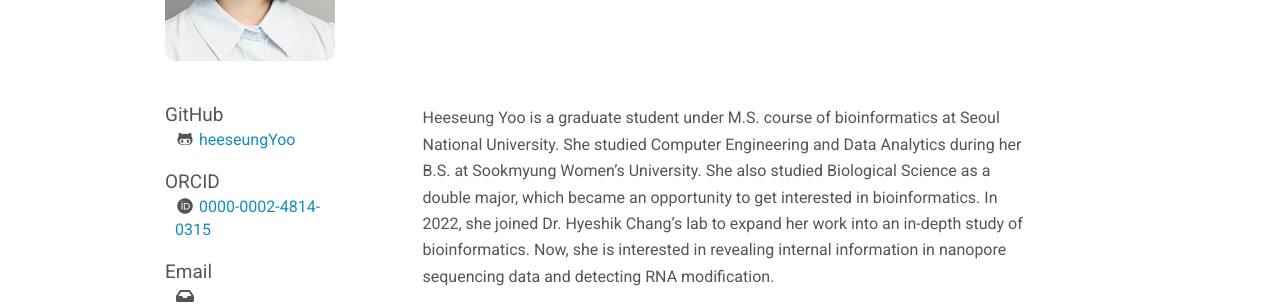
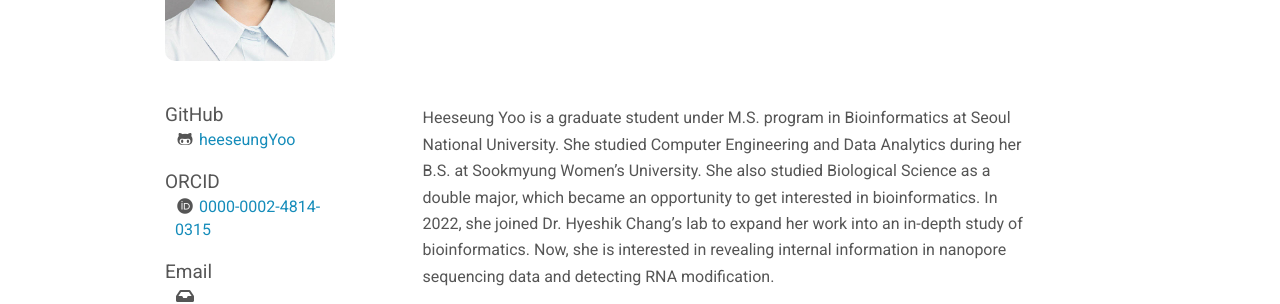
Before and after one commit to ChangLabSNU/ChangLabSNU.github.io, a Jekyll site: the page built from _pages/team/heeseung-yoo.md, in a window 1280 px wide and 1036 px high. Shown: the part 294-598 px from the top of the window. Built offline with Jekyll 4.4.1, drawn with Linux system fonts in a browser that asks for light colours; nearby versions of some CDN libraries; some web fonts are replaced.

Commit message:
Fix formatting, add missing information

```diff
--- a/_pages/team/heeseung-yoo.md
+++ b/_pages/team/heeseung-yoo.md
@@ -13,8 +13,14 @@ cv:
 permalink: /team/heeseung-yoo
 ---
 
-Heeseung Yoo is a graduate student under M.S. course of bioinformatics at Seoul National University. She studied Computer Engineering and Data Analytics during her B.S. at Sookmyung Women’s University. She also studied Biological Science as a double major, which became an opportunity to get interested in bioinformatics. In 2022, she joined Dr. Hyeshik Chang's lab to expand her work into an in-depth study of bioinformatics. Now, she is interested in revealing internal information in nanopore sequencing data and detecting RNA modification.
-
+Heeseung Yoo is a graduate student under M.S. program in Bioinformatics
+at Seoul National University. She studied Computer Engineering and
+Data Analytics during her B.S. at Sookmyung Women’s University. She
+also studied Biological Science as a double major, which became an
+opportunity to get interested in bioinformatics. In 2022, she joined
+Dr. Hyeshik Chang's lab to expand her work into an in-depth study of
+bioinformatics. Now, she is interested in revealing internal information
+in nanopore sequencing data and detecting RNA modification.
 
 #### Education
 
```
Also changed, not shown: _pages/team/keewon-sung.md (+1 -1 lines), _pages/team/yongkuk-choi.md (+1 -1 lines).
